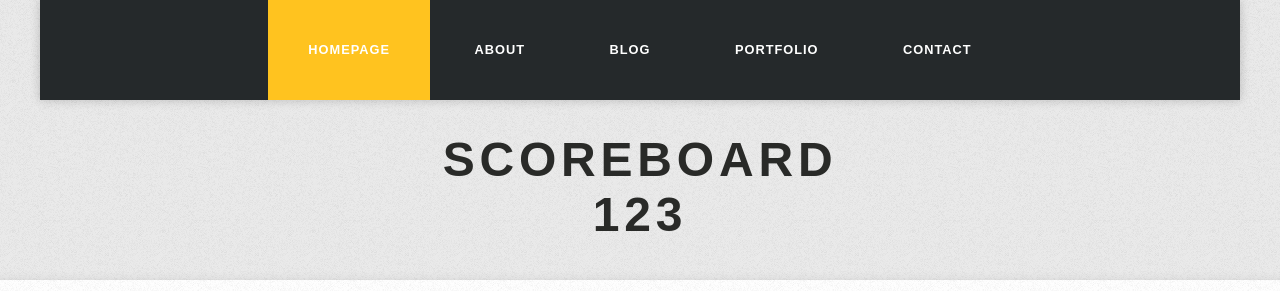
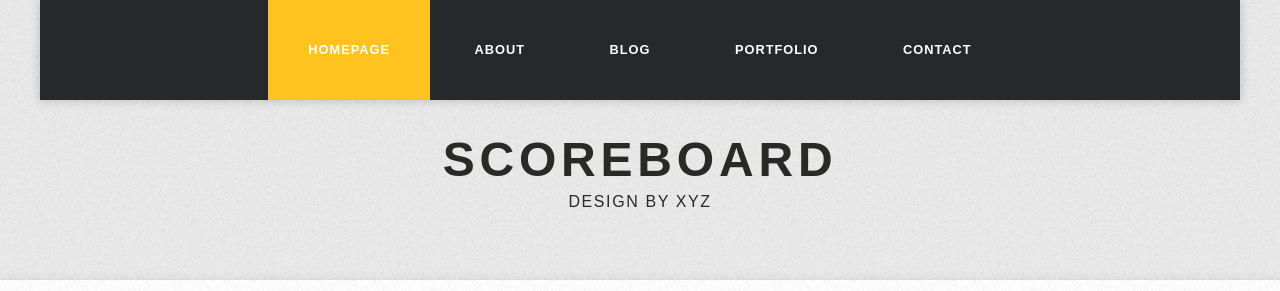
Before and after one commit to georgefm/georgefm.github.io, a plain HTML site: page index.html in a window 1280 px wide. Shown: the top 291 px of the page. Drawn offline with Linux system fonts and the light colour scheme.

Commit message:
Update index.html

```diff
--- a/index.html
+++ b/index.html
@@ -37,7 +37,7 @@ Released   : 20130602
 		<!-- end #menu -->
 		<div id="header" class="container">
 			<div id="logo">
-				<h1><a href="#">Scoreboard 123</a></h1>
+				<h1><a href="#">Scoreboard</a></h1>
 				<p>Design by <a href="http://templated.co" rel="nofollow">XYZ</a></p>
 			</div>
 			<div id="banner"> <a href="#" class="image"><img src="images/pic01.jpg" alt="" /></a> </div>
```
